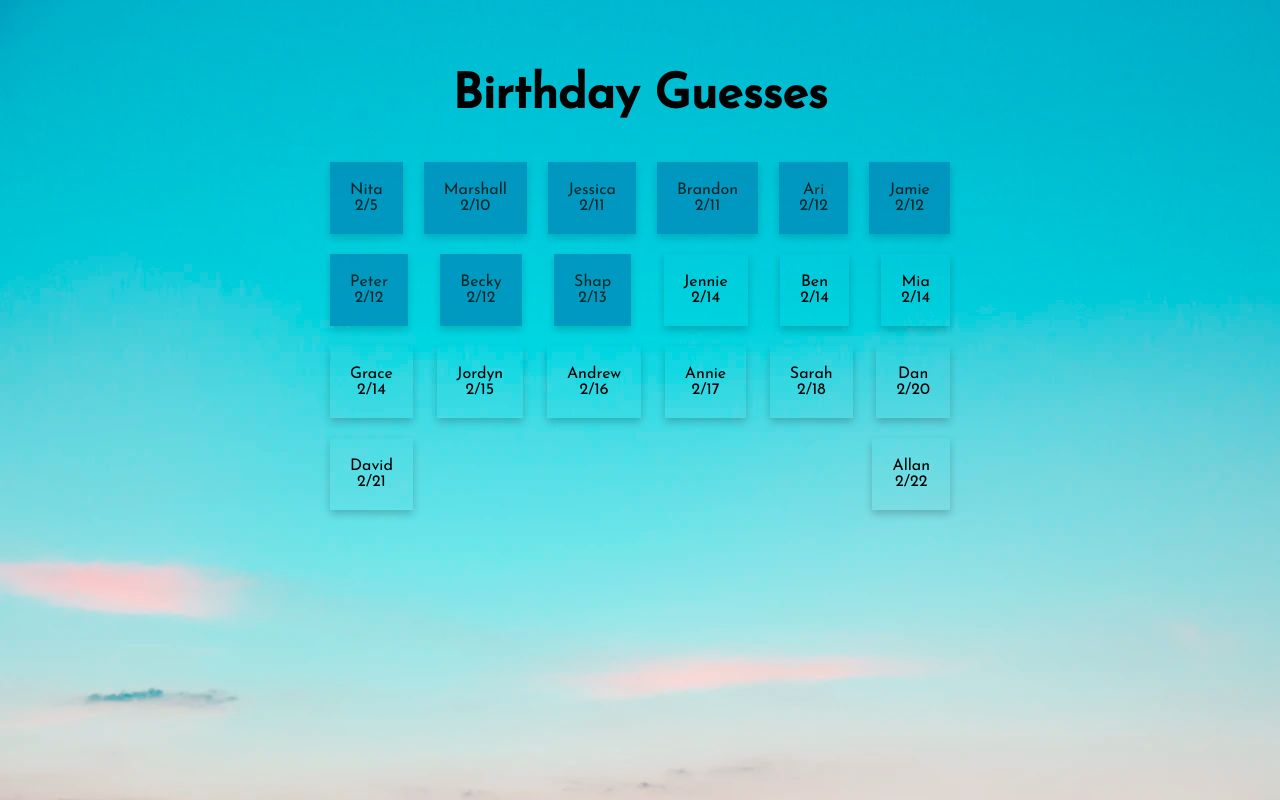
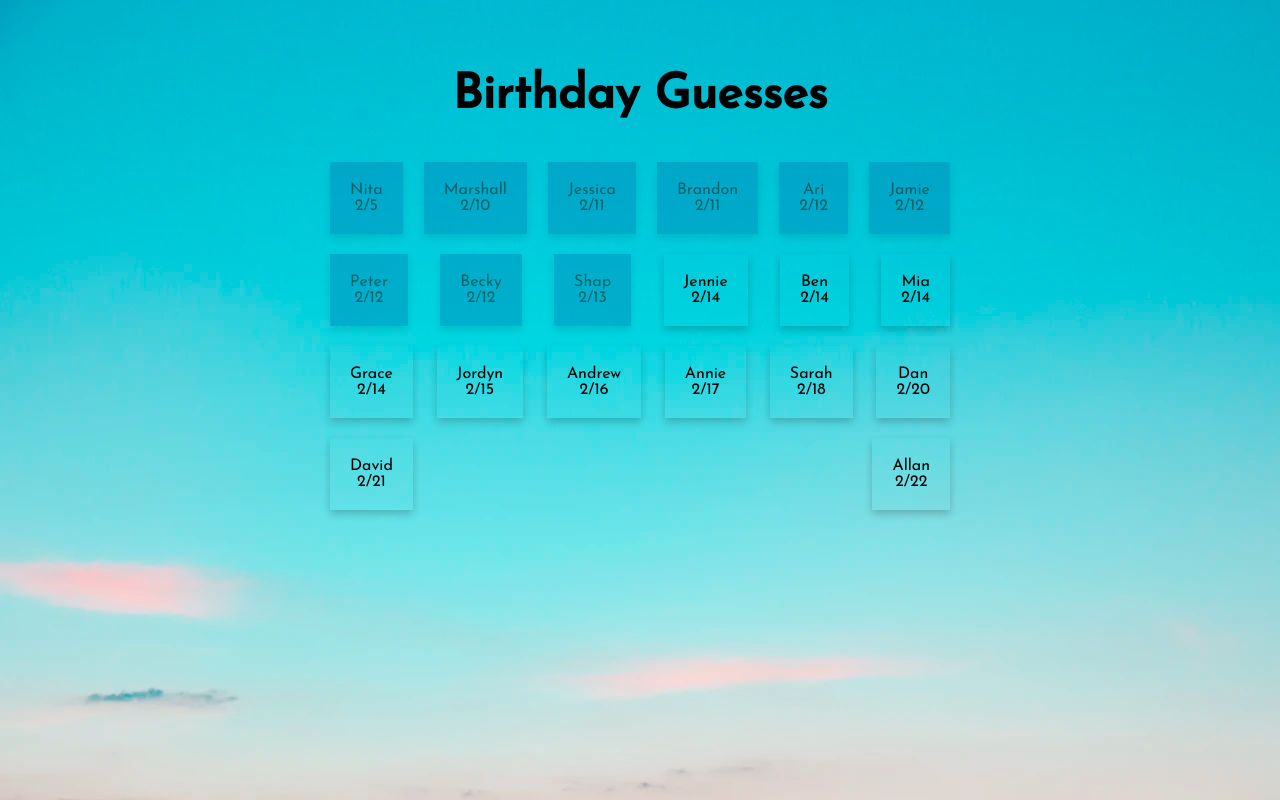
Before and after one commit to beckyphan/bpw-frontend, a React (Create React App) app: page /birthday in a window 1280 px wide. Built offline with nearby package versions, Linux system fonts and the light colour scheme.

Commit message:
changed opacity to decimals instead of percent

```diff
--- a/src/App.css
+++ b/src/App.css
@@ -57,7 +57,7 @@ button.soon {
   background-color: white;
   border-radius: 50px;
   transition-duration: 0.4s;
-  opacity: 95%;
+  opacity: 0.8;
 }
 
 button.soon:hover {
@@ -93,10 +93,10 @@ div.Card.out {
 .Card.in:hover {
   background-color: #008CBA;
   color: white;
-  opacity: 100%;
+  opacity: 1;
   box-shadow: 0 12px 16px 0 rgba(0,0,0,0.24), 0 17px 50px 0 rgba(0,0,0,0.19);
 }
 
 .out {
-  opacity: 80%;
+  opacity: 0.5;
 }
```
